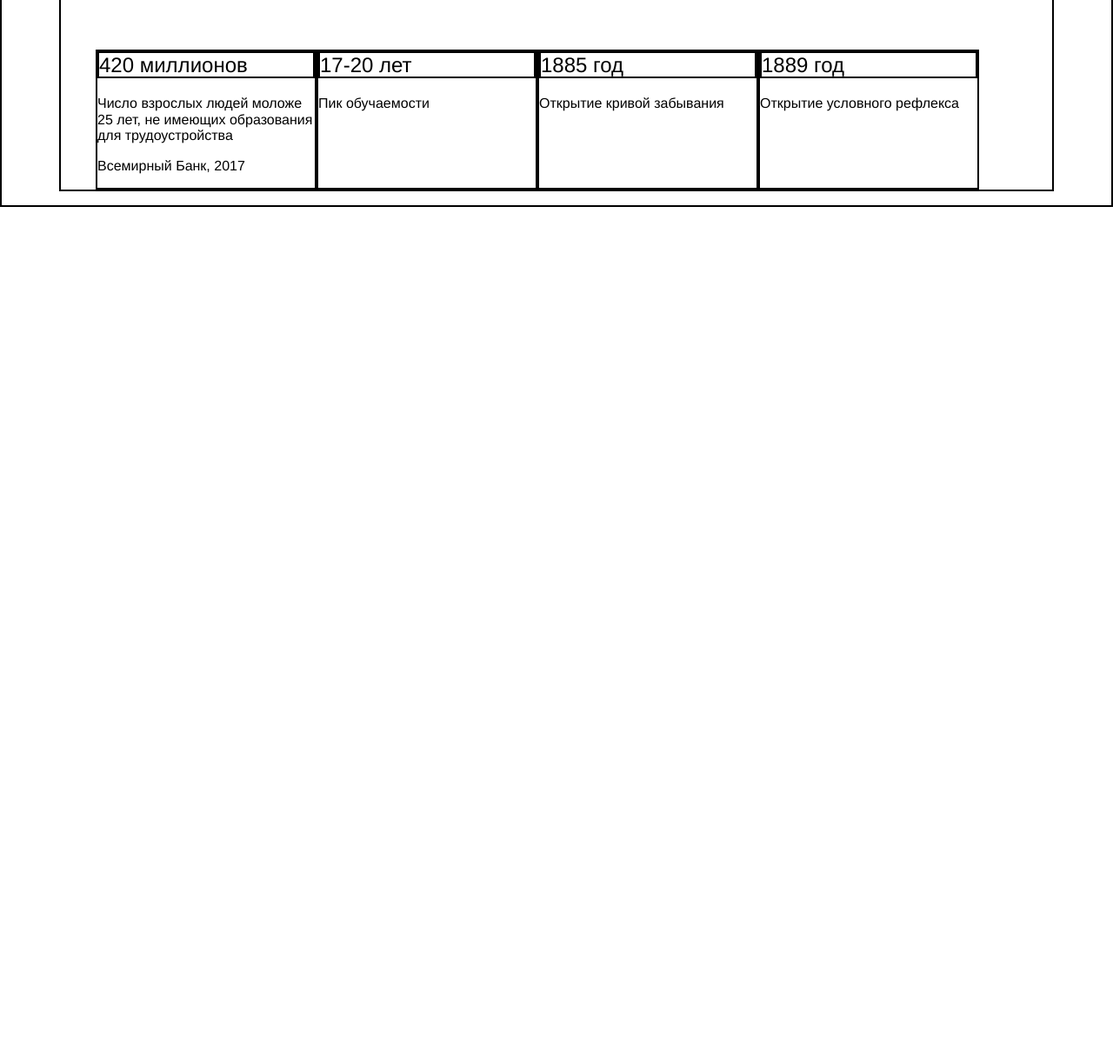
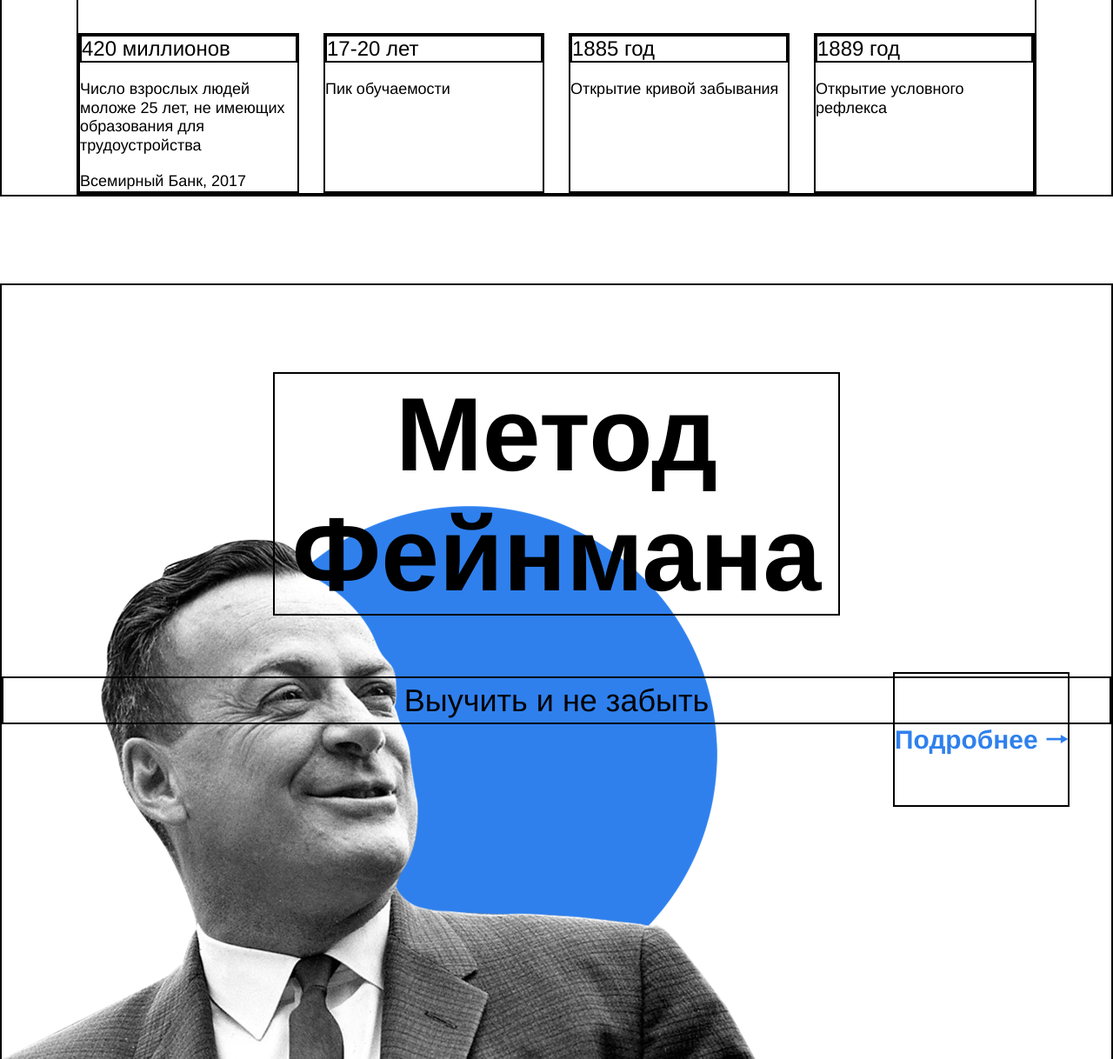
Before and after one commit to dunken38/how-to-learn, a plain HTML site: page index.html in a window 1280 px wide. Shown: the part 2117-3335 px from the top of the page at 87% size. Before the commit the page ends 2455 px from the top, so only its background shows below. Drawn offline with Linux system fonts and the light colour scheme.

Commit message:
Четвертая часть

```diff
--- a/index.html
+++ b/index.html
@@ -86,6 +86,15 @@
       </section>
 
       <section class="feynman">
+        <div class="feynman_title">
+          <h7>Метод Фейнмана</h7>
+        </div>
+        <div class="feynman_subtitle">
+          <h8>Выучить и не забыть</h8>
+        </div>
+        <div class="feynman_link">
+          <h5>Подробнее 🠒</h5>
+        </div>
       </section>
 
       <section class="kaufman">
--- a/styles/style.css
+++ b/styles/style.css
@@ -63,7 +63,7 @@
 }
 
 .header__main-illustration {
-  background-image: url(../images/header-image.png);
+  background-image: url("../images/header-image.png");
   position: absolute;
   background-size: cover;
   width: 765px;
@@ -189,7 +189,9 @@
   display: flex;
   flex-direction: row;
   flex-wrap: wrap;
-  align-content: space-between;
+  padding: 0;
+  margin: 0;
+  justify-content: space-between;
   width: 1100px;
   margin-left: auto;
   margin-right: auto;
@@ -213,5 +215,53 @@
 }
 
 .table_text {
+  line-height: 1.2;
+  font-size: 18px;
+  font-weight: normal;
+  margin-top: 0;
+  margin-bottom: 20px;
+}
 
+.table_text:last-of-type {
+  margin-bottom: 0;
 }
+
+.feynman {
+  padding: 0;
+  margin: 0;
+  position:relative;
+  background: url("../images/feynman.png") left bottom no-repeat;
+  background-size: 867px 637px;
+  height: 890px;
+  border: 2px solid black;
+}
+
+.feynman_title {
+  text-align: center;
+  line-height: 1.15;
+  font-size: 120px;
+  font-weight: bold;
+  margin: 100px auto 0px;
+  width: 648px;
+  border: 2px solid black;
+}
+
+.feynman_subtitle {
+  margin: auto;
+  text-align: center;
+  line-height: 51px;
+  font-size: 36px;
+  margin-top: 70px;
+  border: 2px solid black;
+}
+
+.feynman_link {
+  position: absolute;
+  top: 50%;
+  right: 0;
+  line-height: 51px;
+  font-size: 36px;
+  margin-right: 48px;
+  color: #2f80ed;
+  border: 2px solid black;
+}
```
